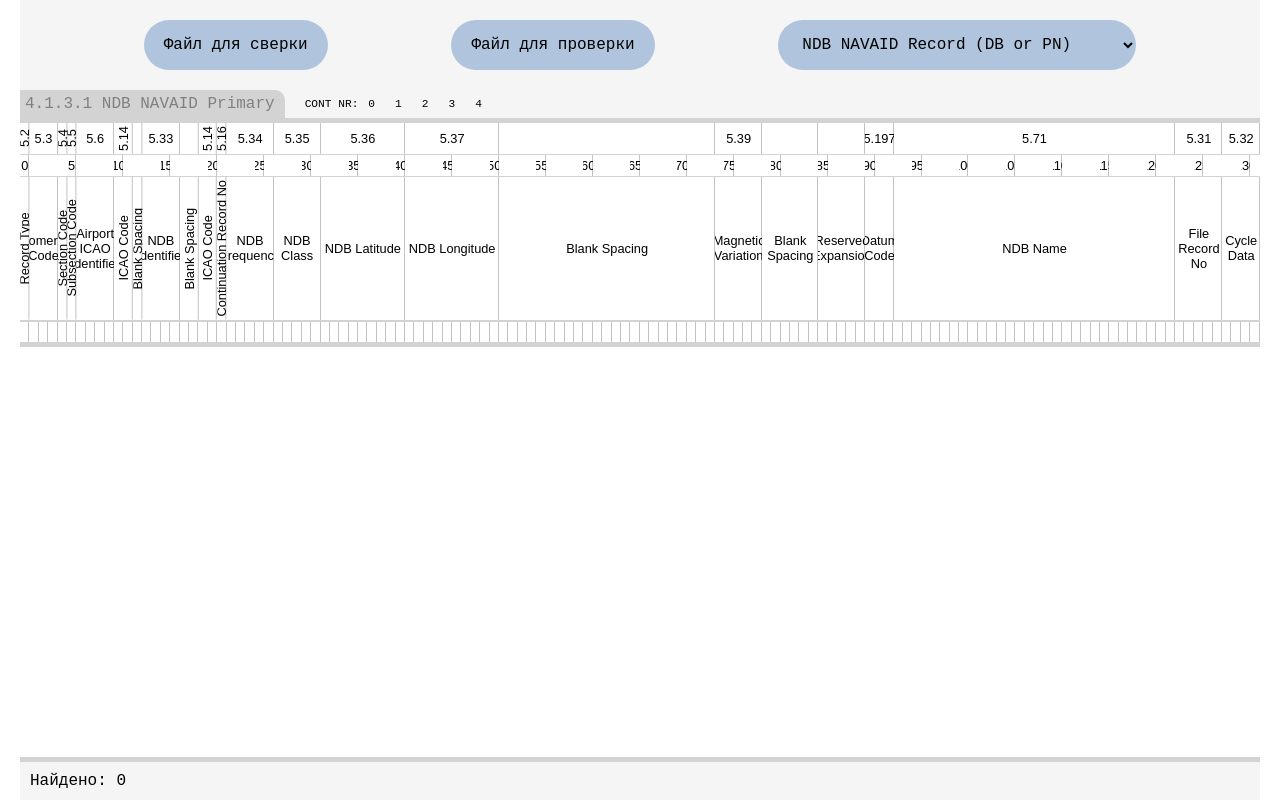
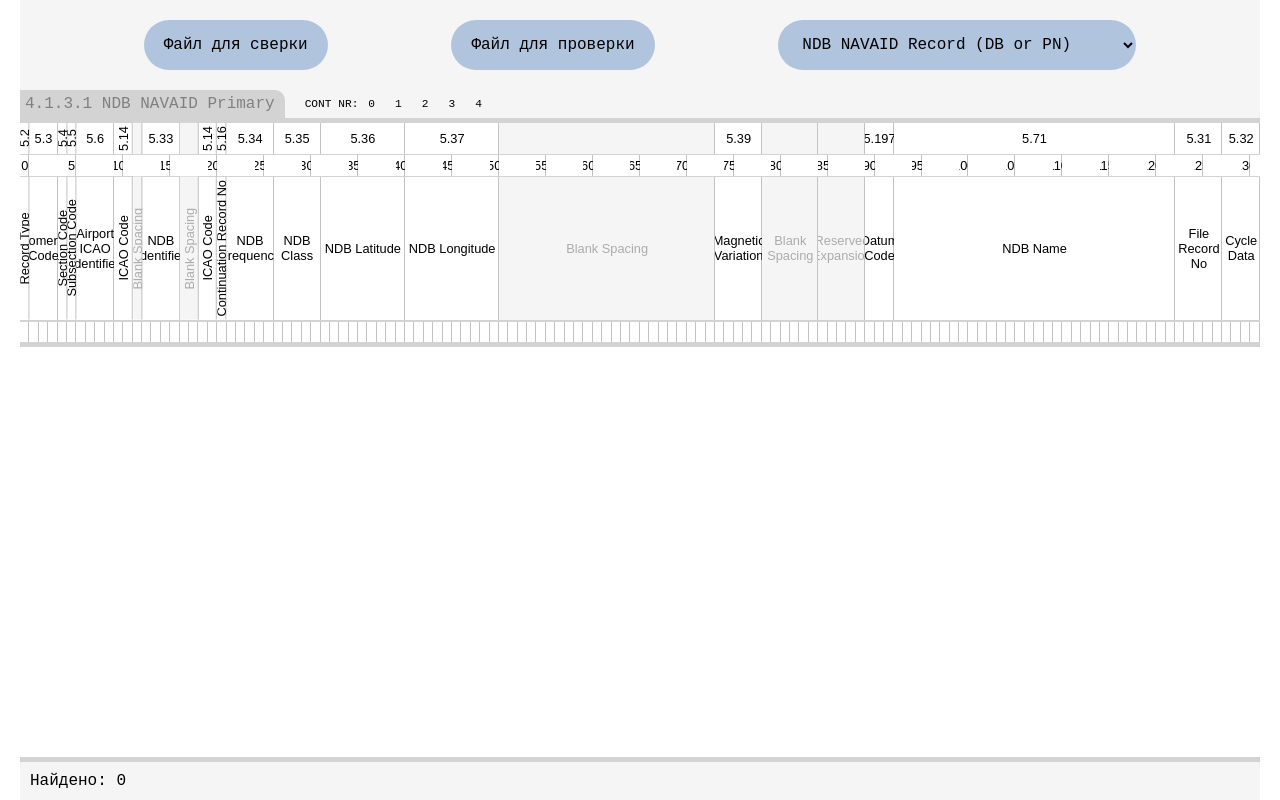
Before and after one commit to andrey-trofimov/arinc, a React app: page / in a window 1280 px wide. Built offline with nearby package versions, Linux system fonts and the light colour scheme.

Commit message:
add blank style

```diff
--- a/src/components/Arinc/Layout/index.js
+++ b/src/components/Arinc/Layout/index.js
@@ -7,11 +7,20 @@ function Layout() {
     let arr = [...Array(132).keys()];
     let l = arincLayout[layout].contNr[contNr].layout;
 
+    // Массивы значений ячеек шаблона
     let flexArr = l.map(el => +el.name.match(/\(\d+\)/gi).join("").match(/\d/gi).join(""));
     let titleArr = l.map(el => el.name.match(/[a-z]|\s/gi).join(""));
     let referenceArr = l.map(el => el.reference);
-    let styleArr = flexArr.map((el) => el < 3 ? "title vertically" : "title")
 
+    // Стили колонок
+    let setStyle = (i) => {
+        let verticallyStyle = flexArr[i] < 3 ? " vertically" : "";
+        let blankStyle = l[i].reference === " " ? " blank" : "";
+        return `title${verticallyStyle}${blankStyle}`
+    }
+    let styleArr = flexArr.map((_, i) => setStyle(i));
+
+    // контроль количества колонок в шаблоне
     let columns = flexArr.reduce((acc, el, i, arr) => acc + el, 0)
     console.log(`Layout: колонок в шаблоне - ${columns}`)
 
--- a/src/components/Arinc/Layout/style.scss
+++ b/src/components/Arinc/Layout/style.scss
@@ -27,4 +27,9 @@
         transform: rotate(180deg);
         background-position: left;
     }
+
+    .blank{
+        background-color: whitesmoke;
+        color: rgb(172, 172, 172);
+    }
 }
--- a/src/constants/arincLayout.js
+++ b/src/constants/arincLayout.js
@@ -89,7 +89,8 @@ export let arincLayout = {
           { column: "124 thru 128 ", name: "File Record No. (5) ", reference: "5.31 ", },
           { column: "129 thru 132 ", name: "Cycle Data (4) ", reference: "5.32 ", },
         ],
-      }, {
+      },
+      {
         title: "4.1.3.4 NDB NAVAID Flight Planning Continuation",
         layout: [
           { column: "1 ", name: "Record Type (1) ", reference: "5.2 ", },
```
